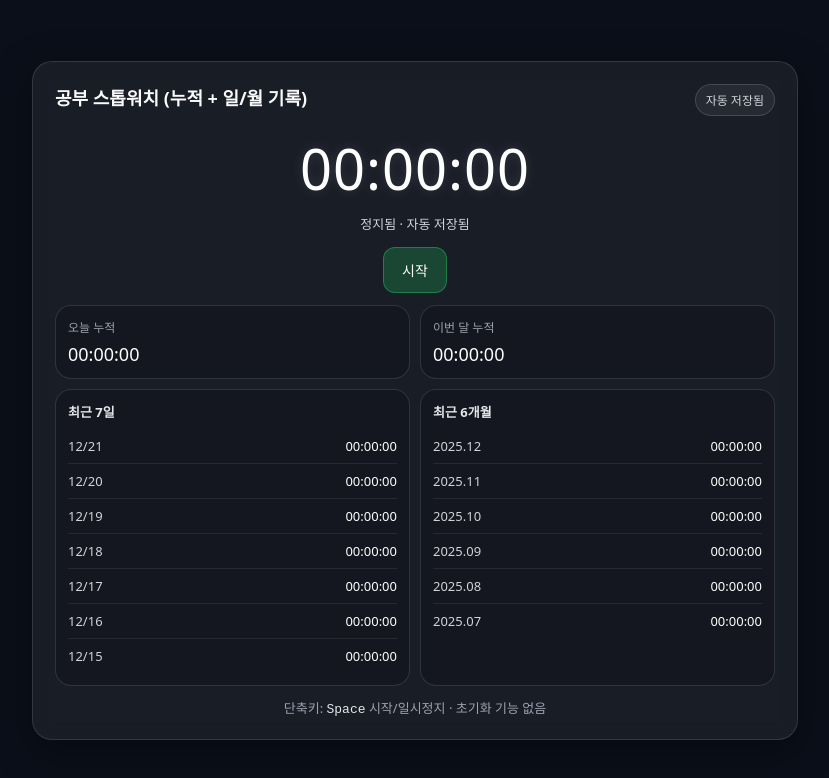
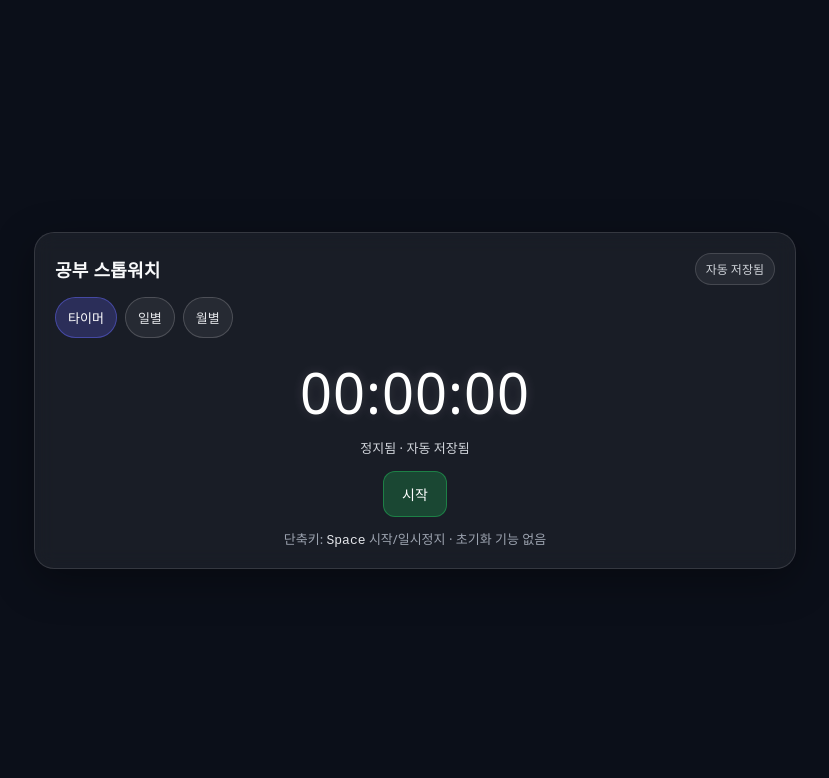
Before and after one commit to jinjihwan/mgm-stopwatch, a plain HTML site: page index.html in a window 1280 px wide. Shown: the whole page, without its empty margins (225-1054 px from the left). Drawn offline with Linux system fonts and the light colour scheme.

Commit message:
index.html

```diff
--- a/index.html
+++ b/index.html
@@ -8,177 +8,214 @@
   <style>
     :root { color-scheme: dark; }
 
-    body {
-      margin: 0;
-      min-height: 100vh;
-      display: grid;
-      place-items: center;
+    body{
+      margin:0;
+      min-height:100vh;
+      display:grid;
+      place-items:center;
       font-family: system-ui, -apple-system, Segoe UI, Roboto, "Noto Sans KR", Arial, sans-serif;
-      background: #0b0f19;
-      color: #f9fafb;
+      background:#0b0f19;
+      color:#f9fafb;
     }
 
-    .card {
-      width: min(720px, 94vw);
-      background: rgba(255, 255, 255, 0.06);
-      border: 1px solid rgba(255, 255, 255, 0.12);
+    .card{
+      width:min(720px, 94vw);
+      background: rgba(255,255,255,0.06);
+      border: 1px solid rgba(255,255,255,0.12);
       border-radius: 20px;
-      padding: 22px;
-      box-shadow: 0 12px 40px rgba(0, 0, 0, 0.35);
+      padding: 20px;
+      box-shadow: 0 12px 40px rgba(0,0,0,0.35);
       backdrop-filter: blur(10px);
     }
 
-    .top {
-      display: flex;
-      align-items: baseline;
-      justify-content: space-between;
-      gap: 12px;
-      flex-wrap: wrap;
-      margin-bottom: 10px;
+    .top{
+      display:flex;
+      align-items:center;
+      justify-content:space-between;
+      gap:12px;
+      flex-wrap:wrap;
+      margin-bottom: 12px;
     }
 
-    h1 {
-      margin: 0;
+    h1{
+      margin:0;
       font-size: 18px;
-      color: #f9fafb;
+      color:#f9fafb;
+      font-weight: 700;
+      letter-spacing: 0.2px;
     }
 
-    .pill {
-      display: inline-flex;
-      align-items: center;
-      gap: 8px;
-      padding: 6px 10px;
-      border-radius: 999px;
-      border: 1px solid rgba(255,255,255,0.14);
+    .pill{
+      display:inline-flex;
+      align-items:center;
+      gap:8px;
+      padding:6px 10px;
+      border-radius:999px;
+      border:1px solid rgba(255,255,255,0.14);
       background: rgba(255,255,255,0.06);
-      color: #d1d5db;
-      font-size: 12px;
-      white-space: nowrap;
+      color:#d1d5db;
+      font-size:12px;
+      white-space:nowrap;
     }
 
-    .time {
+    /* 탭 */
+    .tabs{
+      display:flex;
+      gap:8px;
+      flex-wrap:wrap;
+      margin: 8px 0 12px;
+    }
+    .tab{
+      padding:10px 12px;
+      border-radius: 999px;
+      border: 1px solid rgba(255,255,255,0.18);
+      background: rgba(255,255,255,0.06);
+      color:#e5e7eb;
+      cursor:pointer;
+      font-size: 13px;
+      user-select:none;
+    }
+    .tab.active{
+      background: rgba(99,102,241,0.25);
+      border-color: rgba(99,102,241,0.5);
+      color:#ffffff;
+    }
+
+    /* 메인 타이머 */
+    .time{
       font-variant-numeric: tabular-nums;
       font-size: 56px;
       letter-spacing: 1px;
-      text-align: center;
-      margin: 14px 0 8px;
-      color: #ffffff;
-      text-shadow: 0 0 12px rgba(255, 255, 255, 0.15);
+      text-align:center;
+      margin: 16px 0 8px;
+      color:#ffffff;
+      text-shadow: 0 0 12px rgba(255,255,255,0.15);
     }
 
-    .sub {
-      text-align: center;
+    .sub{
+      text-align:center;
       font-size: 13px;
       margin-bottom: 14px;
-      color: #d1d5db;
+      color:#d1d5db;
     }
 
-    .row {
-      display: flex;
-      justify-content: center;
-      gap: 10px;
-      flex-wrap: wrap;
-      margin-bottom: 12px;
+    .row{
+      display:flex;
+      justify-content:center;
+      gap:10px;
+      flex-wrap:wrap;
+      margin-bottom: 6px;
     }
 
-    button {
+    button{
       padding: 12px 18px;
       border-radius: 12px;
-      border: 1px solid rgba(255, 255, 255, 0.18);
-      background: rgba(255, 255, 255, 0.08);
-      color: #ffffff;
-      cursor: pointer;
+      border:1px solid rgba(255,255,255,0.18);
+      background: rgba(255,255,255,0.08);
+      color:#ffffff;
+      cursor:pointer;
       font-size: 14px;
     }
-
-    button.primary {
-      background: rgba(34, 197, 94, 0.25);
-      border-color: rgba(34, 197, 94, 0.45);
+    button.primary{
+      background: rgba(34,197,94,0.25);
+      border-color: rgba(34,197,94,0.45);
     }
 
-    .stats {
-      display: grid;
-      grid-template-columns: repeat(2, minmax(0, 1fr));
-      gap: 10px;
+    .hint{
+      margin-top: 12px;
+      text-align:center;
+      font-size: 13px;
+      color:#9ca3af;
+    }
+    code{ color:#e5e7eb; }
+
+    /* 패널 (일별/월별) */
+    .panel{
+      border:1px solid rgba(255,255,255,0.12);
+      background: rgba(0,0,0,0.18);
+      border-radius: 16px;
+      padding: 12px;
       margin-top: 10px;
     }
 
-    .stat {
-      border: 1px solid rgba(255,255,255,0.12);
+    .panelHeader{
+      display:flex;
+      align-items: baseline;
+      justify-content: space-between;
+      gap: 10px;
+      flex-wrap: wrap;
+      margin-bottom: 6px;
+    }
+
+    .panelTitle{
+      margin:0;
+      font-size: 13px;
+      color:#e5e7eb;
+      font-weight: 700;
+    }
+
+    .panelSub{
+      color:#9ca3af;
+      font-size: 12px;
+    }
+
+    .item{
+      display:flex;
+      justify-content:space-between;
+      gap:12px;
+      padding: 10px 0;
+      border-top: 1px solid rgba(255,255,255,0.08);
+      font-variant-numeric: tabular-nums;
+    }
+    .item:first-of-type{ border-top:none; }
+    .k{ color:#d1d5db; font-size: 13px; }
+    .v{ color:#ffffff; font-size: 13px; }
+
+    /* 요약 카드(일별/월별 상단) */
+    .summaryGrid{
+      display:grid;
+      grid-template-columns: repeat(2, minmax(0,1fr));
+      gap:10px;
+      margin-top: 10px;
+    }
+    .stat{
+      border:1px solid rgba(255,255,255,0.12);
       background: rgba(0,0,0,0.18);
       border-radius: 16px;
       padding: 12px;
     }
-
-    .stat .label {
-      color: #9ca3af;
-      font-size: 12px;
-      margin-bottom: 6px;
+    .label{ color:#9ca3af; font-size: 12px; margin-bottom: 6px; }
+    .value{
+      font-variant-numeric: tabular-nums;
+      font-size: 18px;
+      color:#ffffff;
     }
 
-    .stat .value {
-      font-variant-numeric: tabular-nums;
-      font-size: 18px;
-      color: #ffffff;
+    @media (max-width: 640px){
+      .summaryGrid{ grid-template-columns: 1fr; }
+      .time{ font-size: 50px; }
     }
 
-    .lists {
-      display: grid;
-      grid-template-columns: repeat(2, minmax(0, 1fr));
-      gap: 10px;
-      margin-top: 10px;
-    }
-
-    .panel {
-      border: 1px solid rgba(255,255,255,0.12);
-      background: rgba(0,0,0,0.18);
-      border-radius: 16px;
-      padding: 12px;
-    }
-
-    .panel h2 {
-      margin: 0 0 8px;
-      font-size: 13px;
-      color: #e5e7eb;
-      font-weight: 600;
-    }
-
-    .item {
-      display: flex;
-      justify-content: space-between;
-      gap: 12px;
-      padding: 8px 0;
-      border-top: 1px solid rgba(255,255,255,0.08);
-      font-variant-numeric: tabular-nums;
-    }
-    .item:first-of-type { border-top: none; }
-
-    .item .k { color: #d1d5db; font-size: 13px; }
-    .item .v { color: #ffffff; font-size: 13px; }
-
-    .hint {
-      margin-top: 12px;
-      text-align: center;
-      font-size: 13px;
-      color: #9ca3af;
-    }
-
-    code { color: #e5e7eb; }
-
-    @media (max-width: 640px) {
-      .stats, .lists { grid-template-columns: 1fr; }
-      .time { font-size: 50px; }
-    }
+    /* 섹션 표시/숨김 */
+    .hidden{ display:none !important; }
   </style>
 </head>
 
 <body>
   <div class="card">
     <div class="top">
-      <h1>공부 스톱워치 (누적 + 일/월 기록)</h1>
-      <div id="autoSavePill" class="pill">자동 저장됨</div>
+      <h1>공부 스톱워치</h1>
+      <div class="pill" id="autoSavePill">자동 저장됨</div>
     </div>
 
+    <div class="tabs" role="tablist" aria-label="탭">
+      <div class="tab active" id="tabTimer" role="tab" aria-selected="true" tabindex="0">타이머</div>
+      <div class="tab" id="tabDaily" role="tab" aria-selected="false" tabindex="0">일별</div>
+      <div class="tab" id="tabMonthly" role="tab" aria-selected="false" tabindex="0">월별</div>
+    </div>
+
+    <!-- ===== 타이머 탭 ===== -->
+    <section id="sectionTimer">
       <div id="display" class="time">00:00:00</div>
       <div id="status" class="sub">정지됨 · 자동 저장됨</div>
 
@@ -186,45 +223,82 @@
         <button id="startPause" class="primary">시작</button>
       </div>
 
-    <div class="stats">
+      <div class="hint">
+        단축키: <code>Space</code> 시작/일시정지 · 초기화 기능 없음
+      </div>
+    </section>
+
+    <!-- ===== 일별 탭 ===== -->
+    <section id="sectionDaily" class="hidden" aria-hidden="true">
+      <div class="summaryGrid">
         <div class="stat">
           <div class="label">오늘 누적</div>
           <div id="todayTotal" class="value">00:00:00</div>
         </div>
         <div class="stat">
+          <div class="label">최근 7일 합</div>
+          <div id="last7Total" class="value">00:00:00</div>
+        </div>
+      </div>
+
+      <div class="panel">
+        <div class="panelHeader">
+          <h2 class="panelTitle">최근 14일</h2>
+          <div class="panelSub">로컬 저장 · 기기/브라우저별</div>
+        </div>
+        <div id="dailyList"></div>
+      </div>
+    </section>
+
+    <!-- ===== 월별 탭 ===== -->
+    <section id="sectionMonthly" class="hidden" aria-hidden="true">
+      <div class="summaryGrid">
+        <div class="stat">
           <div class="label">이번 달 누적</div>
           <div id="monthTotal" class="value">00:00:00</div>
         </div>
-    </div>
-
-    <div class="lists">
-      <div class="panel">
-        <h2>최근 7일</h2>
-        <div id="dailyList"></div>
-      </div>
-      <div class="panel">
-        <h2>최근 6개월</h2>
-        <div id="monthlyList"></div>
+        <div class="stat">
+          <div class="label">최근 6개월 합</div>
+          <div id="last6Total" class="value">00:00:00</div>
         </div>
       </div>
 
-    <div class="hint">
-      단축키: <code>Space</code> 시작/일시정지 · 초기화 기능 없음
+      <div class="panel">
+        <div class="panelHeader">
+          <h2 class="panelTitle">최근 12개월</h2>
+          <div class="panelSub">로컬 저장 · 기기/브라우저별</div>
         </div>
+        <div id="monthlyList"></div>
+      </div>
+    </section>
   </div>
 
   <script>
+    // ===== DOM =====
     const $ = (id) => document.getElementById(id);
+
+    const tabTimer = $("tabTimer");
+    const tabDaily = $("tabDaily");
+    const tabMonthly = $("tabMonthly");
+
+    const sectionTimer = $("sectionTimer");
+    const sectionDaily = $("sectionDaily");
+    const sectionMonthly = $("sectionMonthly");
 
     const display = $("display");
     const statusEl = $("status");
     const startPauseBtn = $("startPause");
+
     const todayTotalEl = $("todayTotal");
+    const last7TotalEl = $("last7Total");
     const monthTotalEl = $("monthTotal");
+    const last6TotalEl = $("last6Total");
+
     const dailyListEl = $("dailyList");
     const monthlyListEl = $("monthlyList");
 
-    const STORAGE_KEY = "study_stopwatch_v2";
+    // ===== Storage =====
+    const STORAGE_KEY = "study_stopwatch_tabs_v1";
 
     // 전체 누적(ms)
     let accumulatedMs = 0;
@@ -232,13 +306,13 @@
     // 실행 상태
     let running = false;
 
-    // "실행 시작" 기준(밀리초 epoch)
+    // 실행 시작 epoch(ms)
     let startEpochMs = null;
 
-    // 기록 분배를 위한 마지막 업데이트 시점(epoch ms)
+    // 분배 기준 마지막 업데이트 epoch(ms)
     let lastUpdateEpochMs = null;
 
-    // 일/월 기록
+    // 기록
     // daily: { "YYYY-MM-DD": ms }
     // monthly: { "YYYY-MM": ms }
     let daily = {};
@@ -247,22 +321,17 @@
     // 렌더 타이머
     let tickId = null;
 
-    // ===== 날짜 키 유틸 (로컬 기준) =====
-    function pad2(n) { return String(n).padStart(2, "0"); }
+    // ===== 날짜 유틸 (로컬 기준) =====
+    const pad2 = (n) => String(n).padStart(2, "0");
 
     function keyDayFromEpoch(epochMs) {
       const d = new Date(epochMs);
-      const y = d.getFullYear();
-      const m = pad2(d.getMonth() + 1);
-      const da = pad2(d.getDate());
-      return `${y}-${m}-${da}`;
+      return `${d.getFullYear()}-${pad2(d.getMonth() + 1)}-${pad2(d.getDate())}`;
     }
 
     function keyMonthFromEpoch(epochMs) {
       const d = new Date(epochMs);
-      const y = d.getFullYear();
-      const m = pad2(d.getMonth() + 1);
-      return `${y}-${m}`;
+      return `${d.getFullYear()}-${pad2(d.getMonth() + 1)}`;
     }
 
     function startOfNextDayEpoch(epochMs) {
@@ -280,16 +349,9 @@
       return `${String(h).padStart(2,"0")}:${String(mi).padStart(2,"0")}:${String(s).padStart(2,"0")}`;
     }
 
-    // ===== 저장/로드 =====
+    // ===== Save/Load =====
     function save() {
-      const data = {
-        accumulatedMs,
-        running,
-        startEpochMs,
-        lastUpdateEpochMs,
-        daily,
-        monthly
-      };
+      const data = { accumulatedMs, running, startEpochMs, lastUpdateEpochMs, daily, monthly };
       localStorage.setItem(STORAGE_KEY, JSON.stringify(data));
     }
 
@@ -306,12 +368,10 @@
 
         if (data.daily && typeof data.daily === "object") daily = data.daily;
         if (data.monthly && typeof data.monthly === "object") monthly = data.monthly;
-      } catch {
-        // 무시
-      }
+      } catch { /* ignore */ }
     }
 
-    // ===== 시간 분배 로직 (자정 넘어도 정확히 기록) =====
+    // ===== 기록 분배 (자정 넘어도 정확히) =====
     function addMsToMaps(dayKey, monthKey, ms) {
       if (ms <= 0) return;
       daily[dayKey] = (daily[dayKey] || 0) + ms;
@@ -319,7 +379,6 @@
     }
 
     function distributeInterval(startMs, endMs) {
-      // [startMs, endMs) 구간의 시간을 날짜 경계(자정) 기준으로 쪼개서 daily/monthly에 더함
       let cur = startMs;
       while (cur < endMs) {
         const dayKey = keyDayFromEpoch(cur);
@@ -331,8 +390,7 @@
       }
     }
 
-    // 실행 중이면 "지난 업데이트 이후" 경과를 누적 및 기록에 반영
-    function applyDeltaToTotalsAndRecords() {
+    function applyDelta() {
       if (!running) return;
       const now = Date.now();
       if (!lastUpdateEpochMs) lastUpdateEpochMs = now;
@@ -349,47 +407,95 @@
       save();
     }
 
-    // ===== 현재 누적(ms) =====
-    function currentMs() {
-      // 실시간 표시를 위해 "applyDelta..."를 이미 반영했다고 가정하고 accumulatedMs를 쓰는 방식
-      // (렌더 루프에서 applyDeltaToTotalsAndRecords() 호출)
-      return accumulatedMs;
+    // ===== UI: 탭 =====
+    function setActiveTab(which) {
+      const tabs = [
+        { tab: tabTimer, section: sectionTimer, key: "timer" },
+        { tab: tabDaily, section: sectionDaily, key: "daily" },
+        { tab: tabMonthly, section: sectionMonthly, key: "monthly" }
+      ];
+
+      for (const t of tabs) {
+        const active = t.key === which;
+        t.tab.classList.toggle("active", active);
+        t.tab.setAttribute("aria-selected", active ? "true" : "false");
+        t.section.classList.toggle("hidden", !active);
+        t.section.setAttribute("aria-hidden", active ? "false" : "true");
       }
 
-    // ===== UI 렌더 =====
-    function renderLists() {
-      // 오늘/이번달 키
+      // 탭 전환 시 최신 수치 반영
+      if (running) applyDelta();
+      renderAll();
+    }
+
+    tabTimer.addEventListener("click", () => setActiveTab("timer"));
+    tabDaily.addEventListener("click", () => setActiveTab("daily"));
+    tabMonthly.addEventListener("click", () => setActiveTab("monthly"));
+
+    // 키보드로 탭 이동(선택)
+    [tabTimer, tabDaily, tabMonthly].forEach((el) => {
+      el.addEventListener("keydown", (e) => {
+        if (e.key === "Enter" || e.key === " ") {
+          e.preventDefault();
+          el.click();
+        }
+      });
+    });
+
+    // ===== UI: 리스트 렌더 =====
+    function sumMs(values) {
+      let s = 0;
+      for (const v of values) s += v || 0;
+      return s;
+    }
+
+    function renderDaily() {
       const now = Date.now();
       const todayKey = keyDayFromEpoch(now);
-      const monthKey = keyMonthFromEpoch(now);
 
       const todayMs = daily[todayKey] || 0;
-      const monthMs = monthly[monthKey] || 0;
+      todayTotalEl.textContent = formatHMS(todayMs);
 
-      todayTotalEl.textContent = formatHMS(todayMs);
-      monthTotalEl.textContent = formatHMS(monthMs);
-
-      // 최근 7일 (오늘 포함)
-      const dailyItems = [];
+      // 최근 7일 합 (오늘 포함)
+      const last7 = [];
       {
         const d = new Date();
         d.setHours(0,0,0,0);
         for (let i = 0; i < 7; i++) {
           const dayEpoch = d.getTime() - i * 24 * 60 * 60 * 1000;
           const k = keyDayFromEpoch(dayEpoch);
-          dailyItems.push([k, daily[k] || 0]);
+          last7.push(daily[k] || 0);
         }
       }
-      dailyListEl.innerHTML = dailyItems
-        .map(([k, ms]) => {
-          // 표시를 YYYY-MM-DD → MM/DD로 가볍게
+      last7TotalEl.textContent = formatHMS(sumMs(last7));
+
+      // 최근 14일 리스트
+      const items = [];
+      {
+        const d = new Date();
+        d.setHours(0,0,0,0);
+        for (let i = 0; i < 14; i++) {
+          const dayEpoch = d.getTime() - i * 24 * 60 * 60 * 1000;
+          const k = keyDayFromEpoch(dayEpoch);
+          items.push([k, daily[k] || 0]);
+        }
+      }
+
+      dailyListEl.innerHTML = items.map(([k, ms]) => {
         const mmdd = k.slice(5).replace("-", "/");
         return `<div class="item"><div class="k">${mmdd}</div><div class="v">${formatHMS(ms)}</div></div>`;
-        })
-        .join("");
+      }).join("");
+    }
 
-      // 최근 6개월 (이번달 포함)
-      const monthlyItems = [];
+    function renderMonthly() {
+      const now = Date.now();
+      const monthKey = keyMonthFromEpoch(now);
+
+      const monthMs = monthly[monthKey] || 0;
+      monthTotalEl.textContent = formatHMS(monthMs);
+
+      // 최근 6개월 합 (이번달 포함)
+      const last6 = [];
       {
         const d = new Date();
         d.setDate(1);
@@ -397,24 +503,41 @@
         for (let i = 0; i < 6; i++) {
           const md = new Date(d.getFullYear(), d.getMonth() - i, 1, 0, 0, 0, 0);
           const k = keyMonthFromEpoch(md.getTime());
-          monthlyItems.push([k, monthly[k] || 0]);
+          last6.push(monthly[k] || 0);
         }
       }
-      monthlyListEl.innerHTML = monthlyItems
-        .map(([k, ms]) => {
-          // YYYY-MM → YYYY.MM
+      last6TotalEl.textContent = formatHMS(sumMs(last6));
+
+      // 최근 12개월 리스트
+      const items = [];
+      {
+        const d = new Date();
+        d.setDate(1);
+        d.setHours(0,0,0,0);
+        for (let i = 0; i < 12; i++) {
+          const md = new Date(d.getFullYear(), d.getMonth() - i, 1, 0, 0, 0, 0);
+          const k = keyMonthFromEpoch(md.getTime());
+          items.push([k, monthly[k] || 0]);
+        }
+      }
+
+      monthlyListEl.innerHTML = items.map(([k, ms]) => {
         const label = k.replace("-", ".");
         return `<div class="item"><div class="k">${label}</div><div class="v">${formatHMS(ms)}</div></div>`;
-        })
-        .join("");
+      }).join("");
     }
 
-    function render() {
-      display.textContent = formatHMS(currentMs());
-      document.title = running ? `⏱️ ${formatHMS(currentMs())}` : `공부 스톱워치 - ${formatHMS(currentMs())}`;
+    function renderTimer() {
+      display.textContent = formatHMS(accumulatedMs);
+      document.title = running ? `⏱️ ${formatHMS(accumulatedMs)}` : `공부 스톱워치 - ${formatHMS(accumulatedMs)}`;
       statusEl.textContent = (running ? "측정 중" : "정지됨") + " · 자동 저장됨";
       startPauseBtn.textContent = running ? "일시정지" : "시작";
-      renderLists();
+    }
+
+    function renderAll() {
+      renderTimer();
+      renderDaily();
+      renderMonthly();
     }
 
     // ===== 동작 제어 =====
@@ -423,20 +546,22 @@
       running = true;
       const now = Date.now();
       startEpochMs = now;
-      lastUpdateEpochMs = now; // 분배 기준 시작
+      lastUpdateEpochMs = now;
       save();
+
       if (tickId) clearInterval(tickId);
       tickId = setInterval(() => {
-        applyDeltaToTotalsAndRecords();
-        render();
+        applyDelta();
+        // 타이머는 항상 부드럽게 업데이트, 다른 탭도 숫자는 유지되게 같이 갱신
+        renderAll();
       }, 250);
-      render();
+
+      renderAll();
     }
 
     function pause() {
       if (!running) return;
-      // 멈추기 직전까지 반영
-      applyDeltaToTotalsAndRecords();
+      applyDelta();
 
       running = false;
       startEpochMs = null;
@@ -445,14 +570,14 @@
 
       if (tickId) clearInterval(tickId);
       tickId = null;
-      render();
+
+      renderAll();
     }
 
     function toggle() {
       running ? pause() : start();
     }
 
-    // ===== 이벤트 =====
     startPauseBtn.addEventListener("click", toggle);
 
     window.addEventListener("keydown", (e) => {
@@ -463,34 +588,38 @@
     });
 
     window.addEventListener("beforeunload", () => {
-      // 닫히기 직전 실행 중이면 마지막 반영 후 저장
-      if (running) applyDeltaToTotalsAndRecords();
+      if (running) applyDelta();
       save();
     });
 
-    // ===== 초기화(로드) 처리 =====
+    // ===== 초기 로드 및 "꺼져있던 동안" 반영 =====
     load();
 
-    // 만약 실행 중 상태로 저장되어 있었다면, "꺼져있던 동안" 경과도 반영해야 함
+    // 저장 당시 running이었다면, lastUpdateEpochMs(or startEpochMs)부터 지금까지 시간을 분배해서 반영
     if (running && typeof startEpochMs === "number") {
-      // lastUpdateEpochMs가 있으면 그 시점부터 now까지 분배
       const now = Date.now();
-      const startForCatchup = (typeof lastUpdateEpochMs === "number") ? lastUpdateEpochMs : startEpochMs;
+      const startForCatchup =
+        (typeof lastUpdateEpochMs === "number" && lastUpdateEpochMs) ? lastUpdateEpochMs : startEpochMs;
+
+      if (now > startForCatchup) {
         distributeInterval(startForCatchup, now);
-      accumulatedMs += Math.max(0, now - startForCatchup);
+        accumulatedMs += (now - startForCatchup);
+      }
 
-      // 계속 실행 상태 유지
+      // 계속 실행
       lastUpdateEpochMs = now;
       startEpochMs = now;
       save();
 
       tickId = setInterval(() => {
-        applyDeltaToTotalsAndRecords();
-        render();
+        applyDelta();
+        renderAll();
       }, 250);
     }
 
-    render();
+    // 최초 렌더
+    renderAll();
+    setActiveTab("timer");
   </script>
 </body>
 </html>
```
Lines whose indentation alone changed are shown as unchanged.
